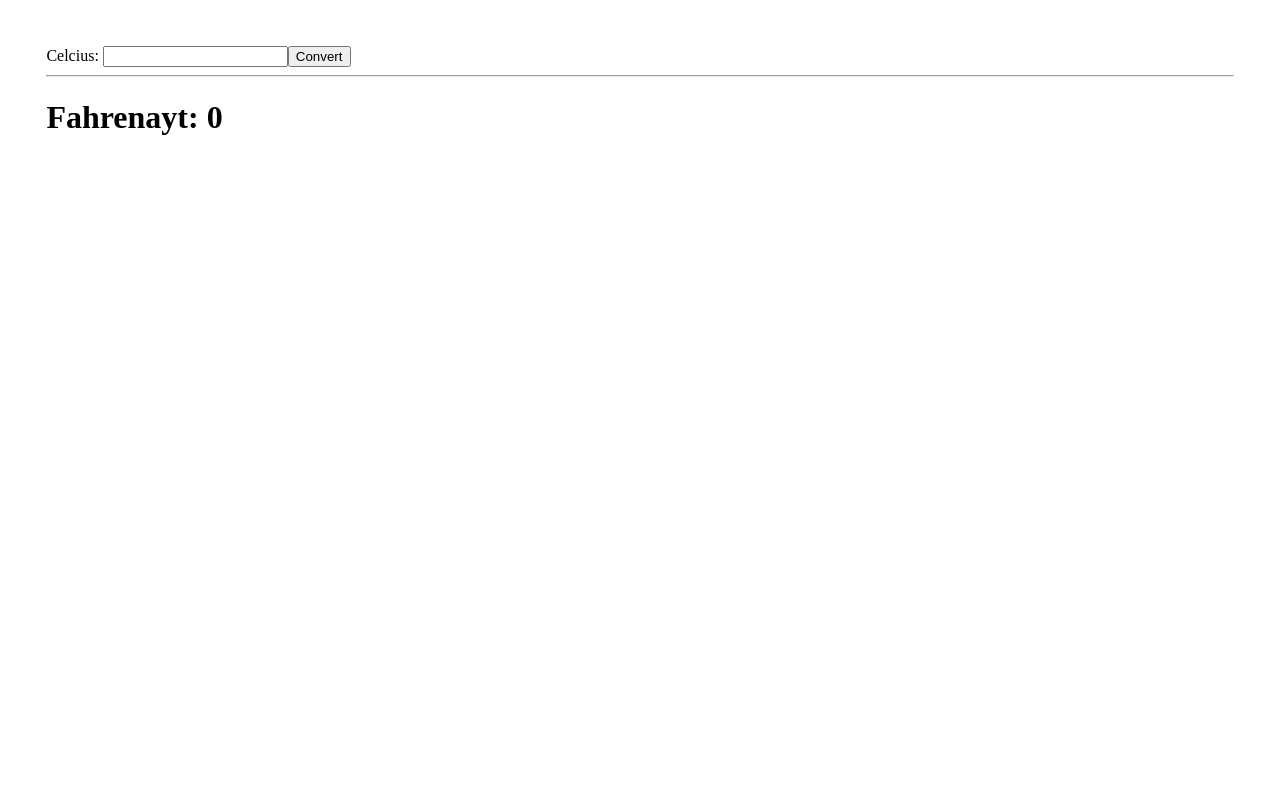
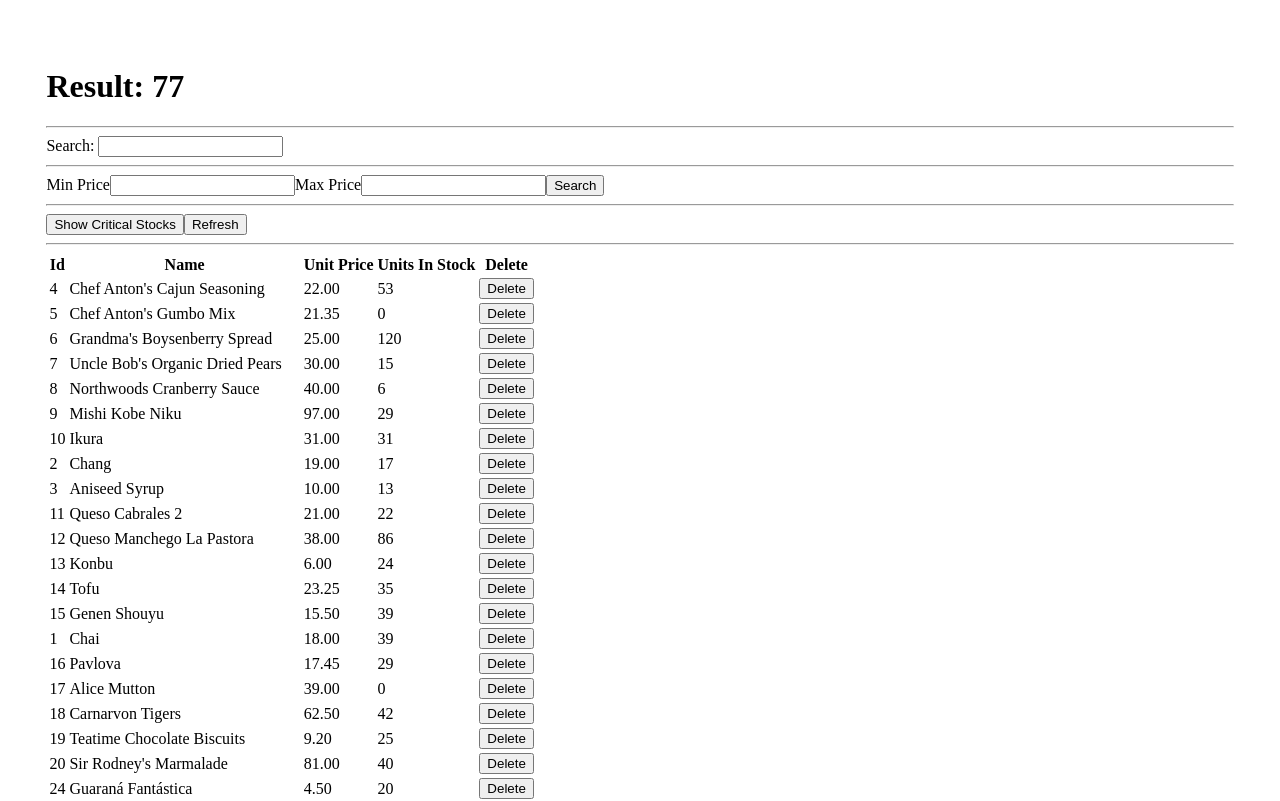
Before and after one commit to yakintech/turkcell-reactjs-tutorial, a React (Vite) app: page / in a window 1280 px wide. Shown: the top 801 px of the page. Built offline with nearby package versions, Linux system fonts and the light colour scheme.

Commit message:
state complex sample

```diff
--- a/src/App.jsx
+++ b/src/App.jsx
@@ -17,10 +17,11 @@ import StateInputSample from './state/StateInputSample'
 import NameArraySample from './state/NameArraySample'
 import ColorDivSample from './state/ColorDivSample'
 import CelciusToFahrenayt from './state/CelciusToFahrenayt'
+import ProductsGrid from './state/ProductsGrid'
 
 function App() {
 
-  return <CelciusToFahrenayt/>
+  return <ProductsGrid/>
 
   return <>
     <ul>
--- /dev/null
+++ b/src/state/ProductsGrid.jsx
@@ -0,0 +1,91 @@
+import React, { useState } from 'react'
+import { productsData } from '../data/productsData'
+
+function ProductsGrid() {
+
+    const [products, setproducts] = useState(productsData)
+    const [minPrice, setminPrice] = useState(0)
+    const [maxPrice, setmaxPrice] = useState(0)
+    const [showCritical, setshowCritical] = useState(false)
+
+
+    const search = (value) => {
+        let searchWord = value.trim().toLowerCase();
+        let filteredProducts = productsData.filter(q => q.name.toLowerCase().includes(searchWord))
+        setproducts(filteredProducts)
+    }
+
+    const searchByPrices = () => {
+        if (minPrice > 0 && maxPrice > 0) {
+            let filteredProducts = productsData.filter(q => q.unitPrice > minPrice && q.unitPrice < maxPrice)
+            filteredProducts.sort((x, y) => x.unitPrice - y.unitPrice)
+            setproducts(filteredProducts)
+            return
+        }
+        setproducts(productsData)
+
+    }
+
+    //Eğer stock 5 altındaysa bu fonksiyon o ürünleri kırmızı yapacak
+    const showCriticalStocks = () => {
+        // let criticalStocks = products.filter(q => q.unitsInStock < 5)
+        // setproducts(criticalStocks)
+        setshowCritical(!showCritical)
+    }
+
+    return <>
+        <h1>Result: {products.length}</h1>
+        <hr />
+        <div>
+            <label htmlFor="">Search: </label>
+            <input type='text' onChange={(e) => search(e.target.value)} />
+        </div>
+        <hr />
+        <div>
+            <label htmlFor="">Min Price</label>
+            <input type='text' onChange={(e) => setminPrice(e.target.value)} />
+
+            <label htmlFor="">Max Price</label>
+            <input type='text' onChange={(e) => setmaxPrice(e.target.value)} />
+
+            <button onClick={searchByPrices}>Search</button>
+        </div>
+        <hr />
+        <button onClick={showCriticalStocks}>Show Critical Stocks</button>
+        <button onClick={() => setproducts(productsData)}>Refresh</button>
+
+        <hr />
+        <div>
+            <table>
+                <thead>
+                    <tr>
+                        <th>Id</th>
+                        <th>Name</th>
+                        <th>Unit Price</th>
+                        <th>Units In Stock</th>
+                        <th>Delete</th>
+                    </tr>
+                </thead>
+                <tbody>
+                    {
+                        products.map(item => {
+                            let color = ""
+                            if (showCritical && item.unitsInStock < 5)
+                                color = "red"
+
+                            return <tr style={{ backgroundColor: color }}>
+                                <td>{item.id}</td>
+                                <td>{item.name}</td>
+                                <td>{item.unitPrice.toFixed(2)}</td>
+                                <td>{item.unitsInStock}</td>
+                                <td><button>Delete</button></td>
+                            </tr>
+                        })
+                    }
+                </tbody>
+            </table>
+        </div>
+    </>
+}
+
+export default ProductsGrid
```
